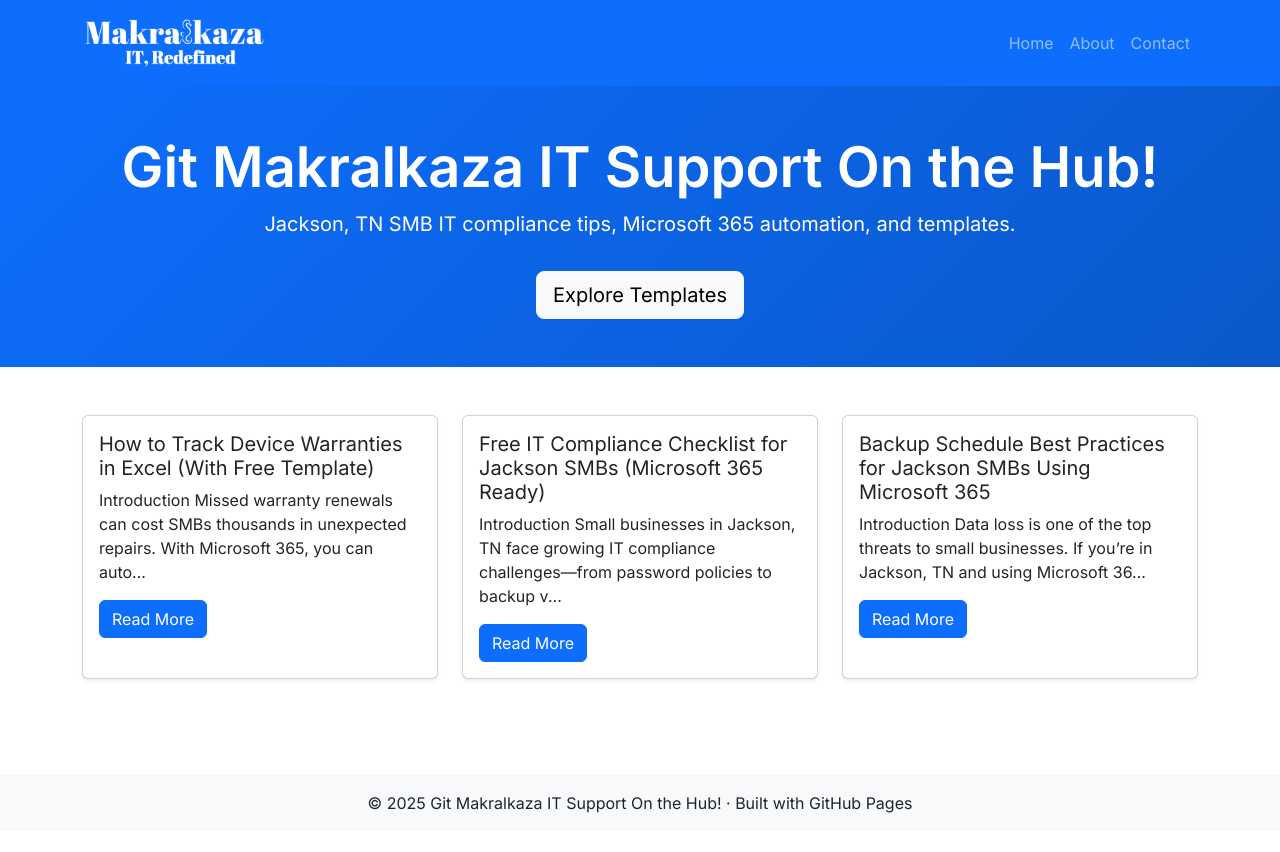
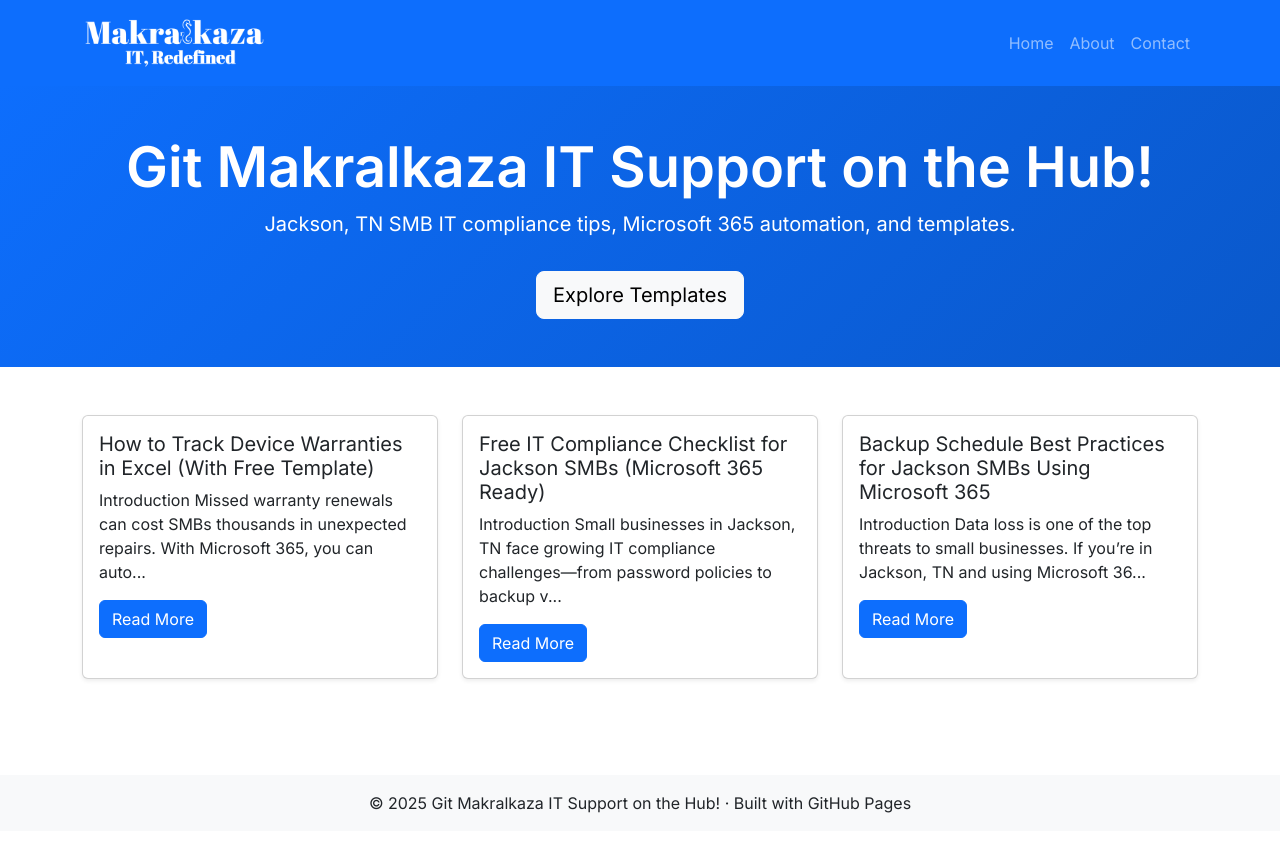
Before and after one commit to gitmakralkaza/tools, a Jekyll site: the page built from index.html, in a window 1280 px wide. Shown: the top 852 px of the page. Built offline with Jekyll 4.4.1, drawn with Linux system fonts in a browser that asks for light colours.

```diff
--- a/_config.yml
+++ b/_config.yml
@@ -1,5 +1,5 @@
 
-title: Git Makralkaza IT Support On the Hub!
+title: Git Makralkaza IT Support on the Hub!
 description: Jackson, TN SMB IT compliance tips, Microsoft 365 automation, and templates.
 url: ""
 baseurl: ""
```
